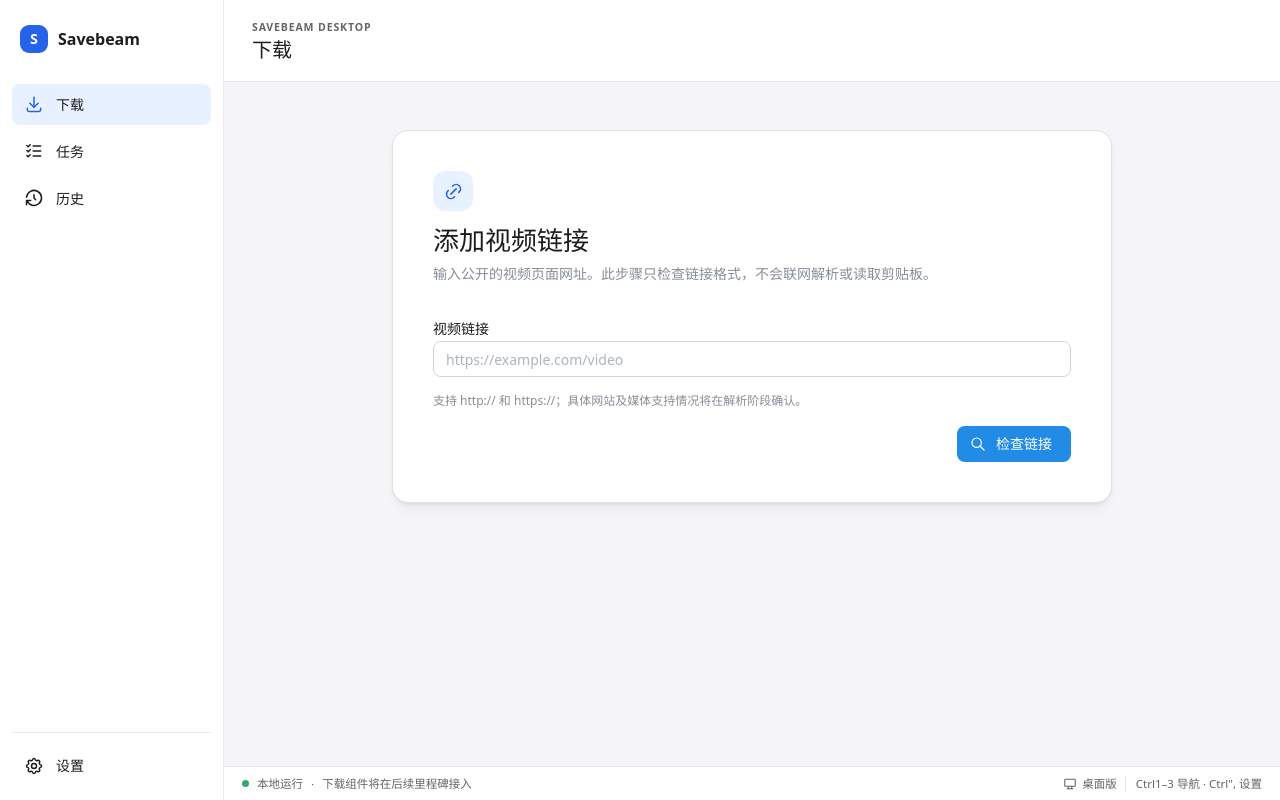
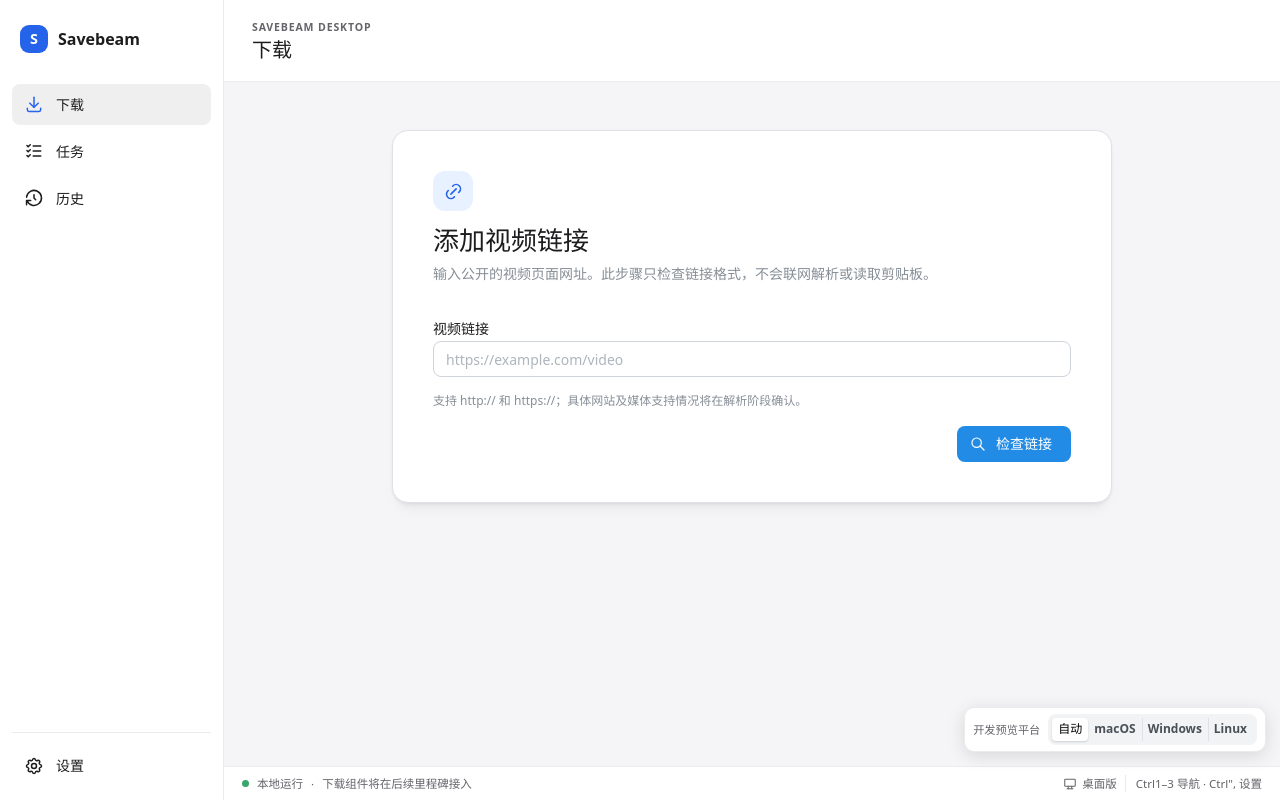
Before and after one commit to coopsrc/savebeam, a React (Vite) app: page /#/download in a window 1280 px wide. Built offline with nearby package versions, Linux system fonts and the light colour scheme.

Commit message:
feat(m1-t7): add dev platform profile switcher

```diff
--- /dev/null
+++ b/src/app/platform/DevPlatformSwitcher.tsx
@@ -0,0 +1,31 @@
+import { SegmentedControl } from "@mantine/core";
+import { useAppStore } from "../../stores/appStore";
+
+const platformOptions = [
+  { label: "自动", value: "auto" },
+  { label: "macOS", value: "macos" },
+  { label: "Windows", value: "windows" },
+  { label: "Linux", value: "linux" },
+];
+
+export function DevPlatformSwitcher() {
+  const platformOverride = useAppStore((state) => state.platformOverride);
+  const setPlatformOverride = useAppStore((state) => state.setPlatformOverride);
+
+  if (!import.meta.env.DEV) return null;
+
+  return (
+    <div className="dev-platform-switcher">
+      <span className="dev-platform-label">开发预览平台</span>
+      <SegmentedControl
+        size="xs"
+        aria-label="切换开发预览平台"
+        value={platformOverride ?? "auto"}
+        onChange={(value) => {
+          setPlatformOverride(value === "auto" ? null : (value as "macos" | "windows" | "linux"));
+        }}
+        data={platformOptions}
+      />
+    </div>
+  );
+}
--- a/src/app/providers.tsx
+++ b/src/app/providers.tsx
@@ -2,6 +2,7 @@ import type { CSSProperties, PropsWithChildren } from "react";
 import { MantineProvider } from "@mantine/core";
 import { createAppTheme } from "./theme";
 import { usePlatformProfile } from "./platform/profile";
+import { DevPlatformSwitcher } from "./platform/DevPlatformSwitcher";
 
 type ProfileVariables = CSSProperties & {
   "--sb-sidebar-width": string;
@@ -26,6 +27,7 @@ export function AppProviders({ children }: PropsWithChildren) {
         style={profileVariables}
       >
         {children}
+        <DevPlatformSwitcher />
       </div>
     </MantineProvider>
   );
--- a/src/styles/tokens.css
+++ b/src/styles/tokens.css
@@ -195,6 +195,20 @@ body {
   color: var(--sb-color-accent);
 }
 
+.app-root[data-platform="macos"] .sidebar-link[data-active] {
+  border-radius: 10px;
+}
+
+.app-root[data-platform="windows"] .sidebar-link[data-active] {
+  border-radius: 4px;
+  background: transparent;
+}
+
+.app-root[data-platform="linux"] .sidebar-link[data-active] {
+  border-radius: 8px;
+  background: rgb(100 100 106 / 10%);
+}
+
 .app-root[data-selection-style="accent-indicator"] .sidebar-link[data-active]::before {
   position: absolute;
   top: 7px;
@@ -279,6 +293,27 @@ body {
   white-space: nowrap;
 }
 
+.dev-platform-switcher {
+  position: fixed;
+  z-index: 900;
+  right: 14px;
+  bottom: 48px;
+  display: flex;
+  align-items: center;
+  gap: 8px;
+  padding: 6px 8px;
+  border: 1px solid var(--sb-color-border);
+  border-radius: 10px;
+  background: var(--sb-color-surface);
+  box-shadow: 0 4px 18px rgb(0 0 0 / 12%);
+}
+
+.dev-platform-label {
+  color: var(--sb-color-muted);
+  font-size: 0.7rem;
+  white-space: nowrap;
+}
+
 .is-compact .app-sidebar {
   flex-basis: var(--sb-sidebar-compact-width);
   width: var(--sb-sidebar-compact-width);
@@ -349,4 +384,15 @@ body {
   .shortcut-hint {
     display: none;
   }
+
+  .dev-platform-switcher {
+    right: 8px;
+    bottom: 42px;
+    gap: 6px;
+    padding: 5px;
+  }
+
+  .dev-platform-label {
+    display: none;
+  }
 }
```
Also changed, not shown: 1 other file (tests, documents, lock files or other folders).
